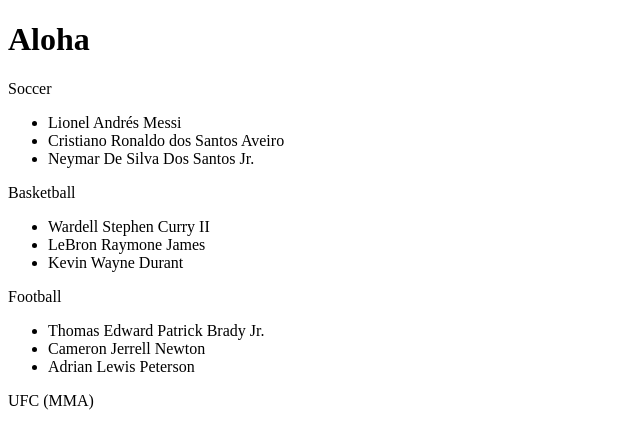
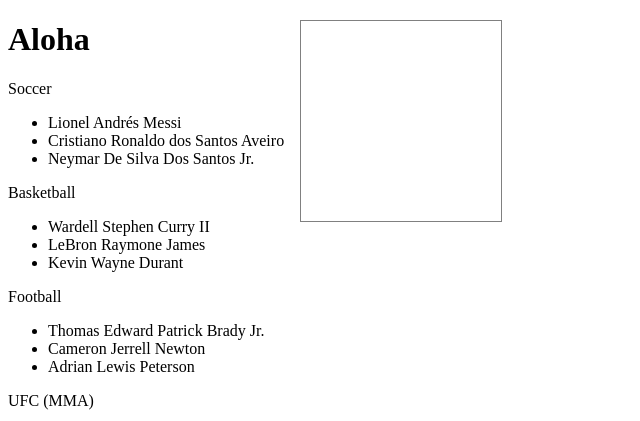
Before and after one commit to ulukooleo/Aloha, a Python web app: template Templates/index.html in a window 1280 px wide. Shown: the top 421 px of the page, without its empty margins (0-640 px from the left). Run offline with Jinja, Linux system fonts and the light colour scheme; the template is opened without the code that fills it, so the values that code supplies are empty.

Commit message:
Add basic stylesheet and room for a picture

```diff
--- /dev/null
+++ b/Resources/styles/aloha.css
@@ -0,0 +1,8 @@
+div#athletegif {
+  width: 200px;
+  height: 200px;
+  border: 1px solid grey;
+  position: fixed;
+  left: 300px;
+  top: 20px;
+}
--- a/Templates/index.html
+++ b/Templates/index.html
@@ -3,10 +3,13 @@
 <html>
   <head>
     <meta charset="utf-8">
+    <link rel="stylesheet" href="styles/aloha.css">
     <title>Aloha Sports</title>
   </head>
   <body>
-    <h1>Aloha</h1>
+    <h1 class>Aloha</h1>
+
+    <div id='athletegif'></div>
 
     <nav>
       <span>Soccer</span>
--- a/app.yaml
+++ b/app.yaml
@@ -8,7 +8,8 @@ handlers:
 - url: /favicon\.ico
   static_files: favicon.ico
   upload: favicon\.ico
-
+- url: /styles
+  static_dir: Resources/styles
 - url: .*
   script: main.app
 
```
